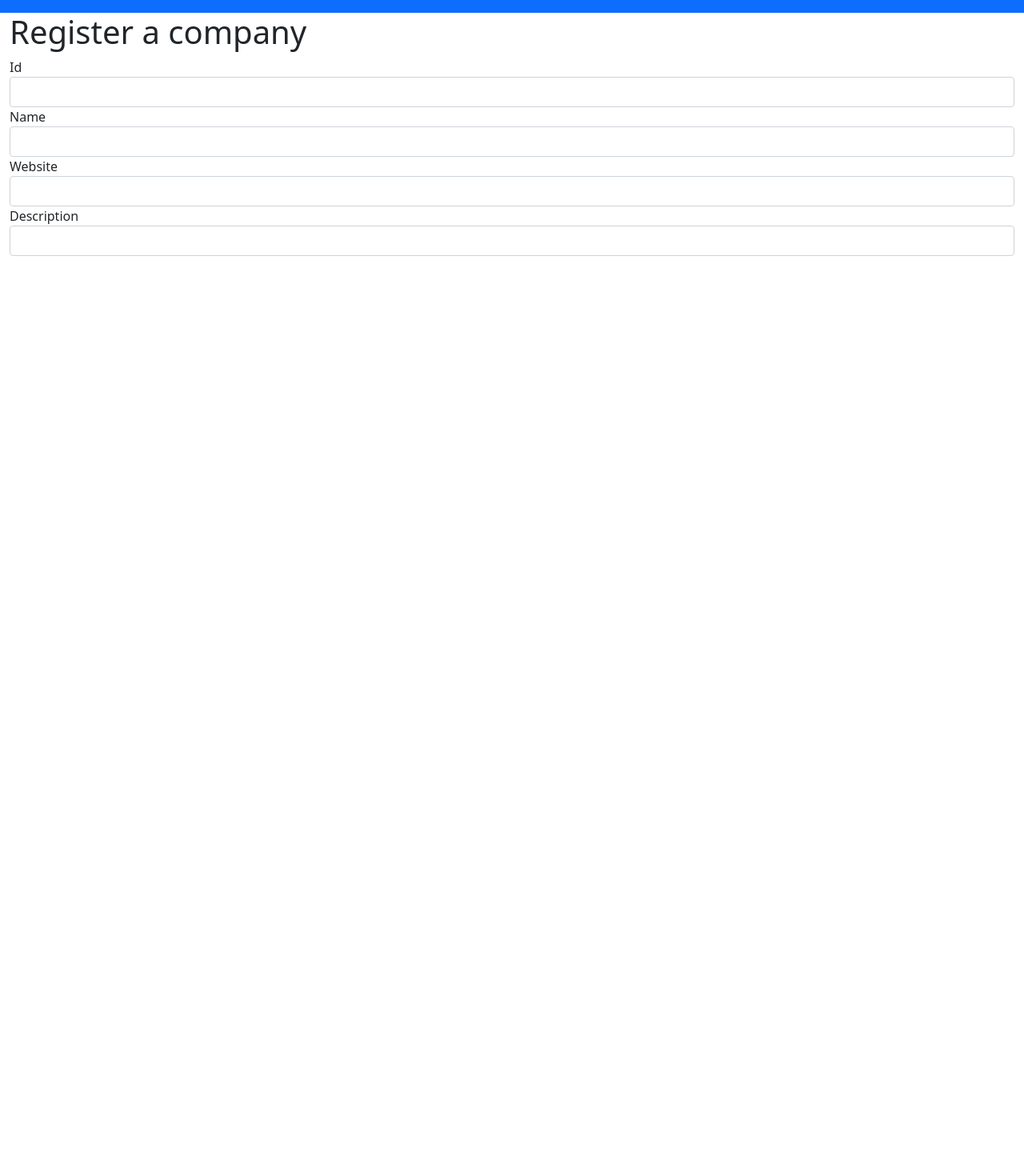
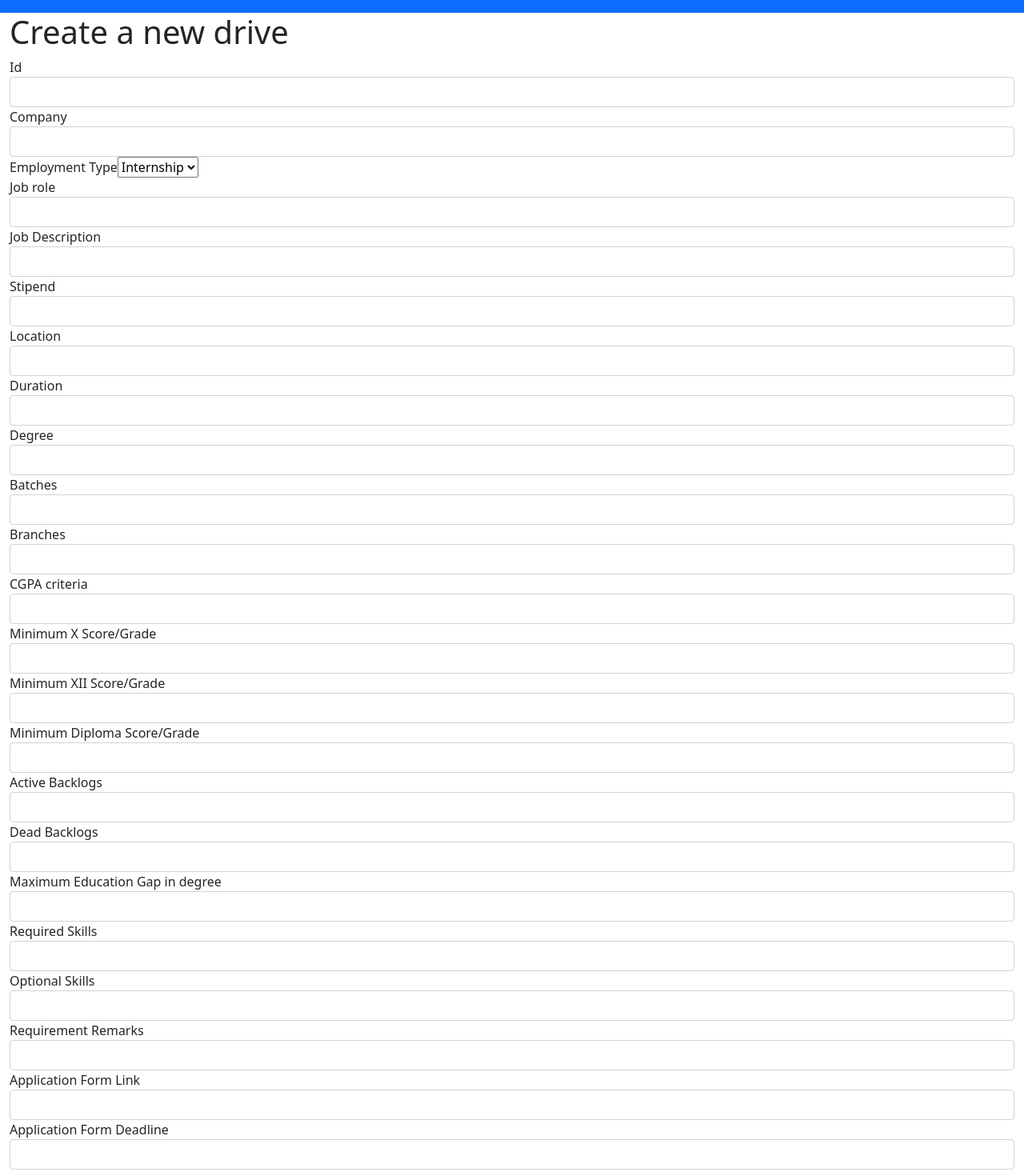
Before and after one commit to arundhati-c/ICMSfrontend, an Angular app: page /addDrive in a window 1280 px wide. Shown: the part 40-1510 px from the top of the page at 80% size. Before the commit the page ends 800 px from the top, so only its background shows below. Built offline with nearby package versions, Linux system fonts and the light colour scheme; no server answers.

Commit message:
add company working

```diff
--- a/src/app/components/add-company/add-company.component.html
+++ b/src/app/components/add-company/add-company.component.html
@@ -1,17 +1,15 @@
 <div class="container-fluid">
   <h1>Register a company</h1>
-  <form #companyForm="ngForm">
-    {{companyForm.value | json}}
-<hr>
-    {{companyModel | json}}
+  <form #companyForm="ngForm" (ngSubmit)="onSubmit()" novalidate>
+
     <div class="form-group">
       <label>Id</label>
-      <input type="text" class="form-control" name="companyId" [(ngModel)]='companyModel.id'>
+       <input type="text" required #id="ngModel" [class.is-invalid]="id.invalid && id.touched" class="form-control"  name="companyId" [(ngModel)]='companyModel.id'>
     </div>
 
     <div class="form-group">
       <label>Name</label>
-      <input type="text" class="form-control" name="companyName" [(ngModel)]='companyModel.name'>
+      <input type="text" #name="" class="form-control" name="companyName" [(ngModel)]='companyModel.name'>
     </div>
 
     <div class="form-group">
@@ -29,3 +27,9 @@
   </form>
 
 </div>
+
+<!--<div class="form-group">
+      <label>Id</label>
+       <input type="text" required #id="ngModel" [class.is-invalid]="id.invalid && id.touched" class="form-control"  name="companyId" [(ngModel)]='companyModel.id'>
+    </div>
+  -->
--- a/src/app/components/add-company/add-company.component.ts
+++ b/src/app/components/add-company/add-company.component.ts
@@ -2,6 +2,7 @@ import { Component, OnInit } from '@angular/core';
 import { ICompany } from 'src/app/model/company';
 import { FormBuilder, FormGroup, FormsModule } from '@angular/forms';
 import { HttpClient } from '@angular/common/http';
+import { CompanyService } from 'src/app/services/company.service';
 
 
 @Component({
@@ -11,13 +12,19 @@ import { HttpClient } from '@angular/common/http';
 })
 export class AddCompanyComponent implements OnInit {
 
-  companyModel = new ICompany(1,'avaya','avaya.com','avaya is noice');
-
-  constructor( private httpClient: HttpClient) { }
+  companyModel = new ICompany(1,'avaya', 'avaya.com', 'avaya is noice');
+  submitted = false;
+  constructor(private companyService: CompanyService) { }
 
 
   ngOnInit(): void {
   }
-
+  onSubmit() {
+    this.submitted = true;
+    this.companyService.addCompany(this.companyModel).subscribe(
+      data => console.log('Success!!!', data),
+      err => console.error('Error!!', err)
+    )
+  }
 
 }
--- a/src/app/components/add-placement-drive/add-placement-drive.component.html
+++ b/src/app/components/add-placement-drive/add-placement-drive.component.html
@@ -1,26 +1,127 @@
 <div class="container-fluid">
-    <h1>Register a company</h1>
+  <h1>Create a new drive</h1>
+  <form #companyForm="ngForm" (ngSubmit)="onSubmit()" novalidate>
 
-    <form action="">
     <div class="form-group">
       <label>Id</label>
       <input type="text" class="form-control">
     </div>
 
     <div class="form-group">
-        <label>Name</label>
+      <label>Company</label>
       <input type="text" class="form-control">
     </div>
 
     <div class="form-group">
-        <label>Website</label>
+      <label>Employment Type</label>
+      <select class="custom-select">
+        <option selected>Internship</option>
+        <option >Full Time</option>
+      </select>
+    </div>
+
+    <div class="form-group">
+      <label>Job role</label>
       <input type="text" class="form-control">
     </div>
 
     <div class="form-group">
-        <label>Description</label>
+      <label>Job Description</label>
       <input type="text" class="form-control">
     </div>
+
+    <div class="form-group">
+      <label>Stipend</label>
+      <input type="text" class="form-control">
+    </div>
+
+    <div class="form-group">
+      <label>Location</label>
+      <input type="text" class="form-control">
+    </div>
+
+    <div class="form-group">
+      <label>Duration</label>
+      <input type="text" class="form-control">
+    </div>
+
+    <div class="form-group">
+      <label>Degree</label>
+      <input type="text" class="form-control">
+    </div>
+
+    <div class="form-group">
+      <label>Batches</label>
+      <input type="text" class="form-control">
+    </div>
+
+    <div class="form-group">
+      <label>Branches</label>
+      <input type="text" class="form-control">
+    </div>
+
+    <div class="form-group">
+      <label>CGPA criteria</label>
+      <input type="text" class="form-control">
+    </div>
+
+    <div class="form-group">
+      <label>Minimum X Score/Grade</label>
+      <input type="text" class="form-control">
+    </div>
+
+    <div class="form-group">
+      <label>Minimum XII Score/Grade</label>
+      <input type="text" class="form-control">
+    </div>
+
+    <div class="form-group">
+      <label>Minimum Diploma Score/Grade</label>
+      <input type="text" class="form-control">
+    </div>
+
+    <div class="form-group">
+      <label>Active Backlogs</label>
+      <input type="text" class="form-control">
+    </div>
+
+    <div class="form-group">
+      <label>Dead Backlogs</label>
+      <input type="text" class="form-control">
+    </div>
+
+    <div class="form-group">
+      <label>Maximum Education Gap in degree</label>
+      <input type="text" class="form-control">
+    </div>
+
+    <div class="form-group">
+      <label>Required Skills</label>
+      <input type="text" class="form-control">
+    </div>
+
+    <div class="form-group">
+      <label>Optional Skills</label>
+      <input type="text" class="form-control">
+    </div>
+
+    <div class="form-group">
+      <label>Requirement Remarks</label>
+      <input type="text" class="form-control">
+    </div>
+
+    <div class="form-group">
+      <label>Application Form Link</label>
+      <input type="text" class="form-control">
+    </div>
+
+    <div class="form-group">
+      <label>Application Form Deadline</label>
+      <input type="text" class="form-control">
+    </div>
+
+    <br>
+    <button class="btn-primary" type="submit">Submit</button>
 
   </form>
 
--- a/src/app/components/add-placement-drive/add-placement-drive.component.ts
+++ b/src/app/components/add-placement-drive/add-placement-drive.component.ts
@@ -1,8 +1,5 @@
 import { Component, OnInit } from '@angular/core';
-import { ICompany } from 'src/app/model/company';
 import { IPlacementDrive } from 'src/app/model/placementDrive';
-import { CompanyService } from 'src/app/services/company.service';
-import { PlacementDrivesComponent } from '../placement-drives/placement-drives.component';
 
 @Component({
   selector: 'app-add-placement-drive',
@@ -11,41 +8,39 @@ import { PlacementDrivesComponent } from '../placement-drives/placement-drives.c
 })
 export class AddPlacementDriveComponent implements OnInit {
 
-  drive0? : IPlacementDrive;
+  driveModel = new IPlacementDrive(
+    3,
+    'HSBC',
+    'Internship',
+    'Frontend Developer',
+    'Work with Java in products department',
+    '30400',
+    'Pune',
+    '8 weeks',
+    'B.tech.',
+    '2022',
+    'Comp, IT',
+    '6.0',
+    '60%',
+    '60%',
+    '6.0',
+    0,
+    0,
+    0,
+    'HTML',
+    'CSS',
+    '',
+    'www.form-hsbc.com',
+    '25 june'
+  )
 
-  companyArr? : ICompany[];
-  names? : string[];
+    employmentType = ['Full Time', 'Internship']
 
-  drive = {
-    pId : 0,
-    cName : null,
-    employmentType : null,
-    jobTitle : null,
-    jobDescription : null,
-    stipend : null,
-    location : null,
-    duration : null,
-    degree : null,
-    batch : null,
-    branch : null,
-    minCgpa : null,
-    minXMarks : null,
-    minXiiMarks : null,
-    minDiplomaCgpa : null,
-    activeBacklogs : 0,
-    deadBacklogs : 0,
-    gapYears : 0,
-    requiredSkills : null,
-    optionalSkills : null,
-    requirementRemarks : null,
-    formLink : null,
-    formDeadline : null,
-    formRemarks : null
-  }
-  constructor(private companyService : CompanyService) { }
+  constructor() { }
 
   ngOnInit(): void {
-    this.companyService.getCompanies().subscribe(response => this.companyArr=response);
+
   }
 
+  onSubmit(){}
 }
--- a/src/app/components/companies/companies.component.ts
+++ b/src/app/components/companies/companies.component.ts
@@ -17,7 +17,9 @@ export class CompaniesComponent implements OnInit {
     private router: Router) { }
 
   ngOnInit(): void {
-      this.companyService.getCompanies().subscribe(response => this.companyArr=response);
+      this.companyService.getCompanies().subscribe(
+        response => this.companyArr=response,
+        err => console.error('Error!!', err));
   }
 
   onSelect(company : ICompany){
--- a/src/app/model/placementDrive.ts
+++ b/src/app/model/placementDrive.ts
@@ -1,29 +1,59 @@
 export class IPlacementDrive{
-    p_id!: number;
-    name!: string;
-    employment_type!: string
-    job_title!: string
-    job_description!: string
+    // p_id: number;
+    // name: string;
+    // employment_type: string
+    // job_title: string
+    // job_description: string
 
-    stipend!: string
-    location!: string
-    duration!: string
-    degree!: string
-    batch!: string
+    // stipend: string
+    // location: string
+    // duration: string
+    // degree: string
+    // batch: string
 
-    branch!: string
-    min_cgpa!: string
-    min_X_marks!: string
-    min_Xii_marks!: string
-    diploma_cgpa!: string
+    // branch: string
+    // min_cgpa: string
+    // min_X_marks: string
+    // min_Xii_marks: string
+    // diploma_cgpa: string
 
-    active_backlogs!: number
-    dead_backlogs!: number
-    gap_years!: number
-    required_skills!: string
-    optional_skills!: string
+    // active_backlogs: number
+    // dead_backlogs: number
+    // gap_years: number
+    // required_skills: string
+    // optional_skills: string
 
-    requirement_remarks!: string
-    form_link!: string
-    form_deadline!: string
+    // requirement_remarks: string
+    // form_link: string
+    // form_deadline: string
+
+    constructor(
+        public p_id: number,
+        public name: string,
+        public employment_type: string,
+        public job_title: string,
+        public job_description: string,
+
+        public stipend: string,
+        public location: string,
+        public duration: string,
+        public degree: string,
+        public batch: string,
+
+        public branch: string,
+        public min_cgpa: string,
+        public min_X_marks: string,
+        public min_Xii_marks: string,
+        public diploma_cgpa: string,
+
+        public active_backlogs: number,
+        public dead_backlogs: number,
+        public gap_years: number,
+        public required_skills: string,
+        public optional_skills: string,
+
+        public requirement_remarks: string,
+        public form_link: string,
+        public form_deadline: string
+    ){}
 }
--- a/src/app/services/company.service.ts
+++ b/src/app/services/company.service.ts
@@ -29,9 +29,9 @@ export class CompanyService {
     return this.http.get<ICompany>(`${this.base_url+this._url}/${id}`);
   }
 
-  addCompany(c : ICompany):Observable<ICompany>{
+  addCompany(c : ICompany){
     this._url = '';
-    return this.http.post<ICompany>(this.base_url+this._url, c);
+    return this.http.post<any>(this.base_url, c);
   }
 
   updateCompany(name:String, c:ICompany) : Observable<ICompany>{
```
Lines whose indentation alone changed are shown as unchanged.
